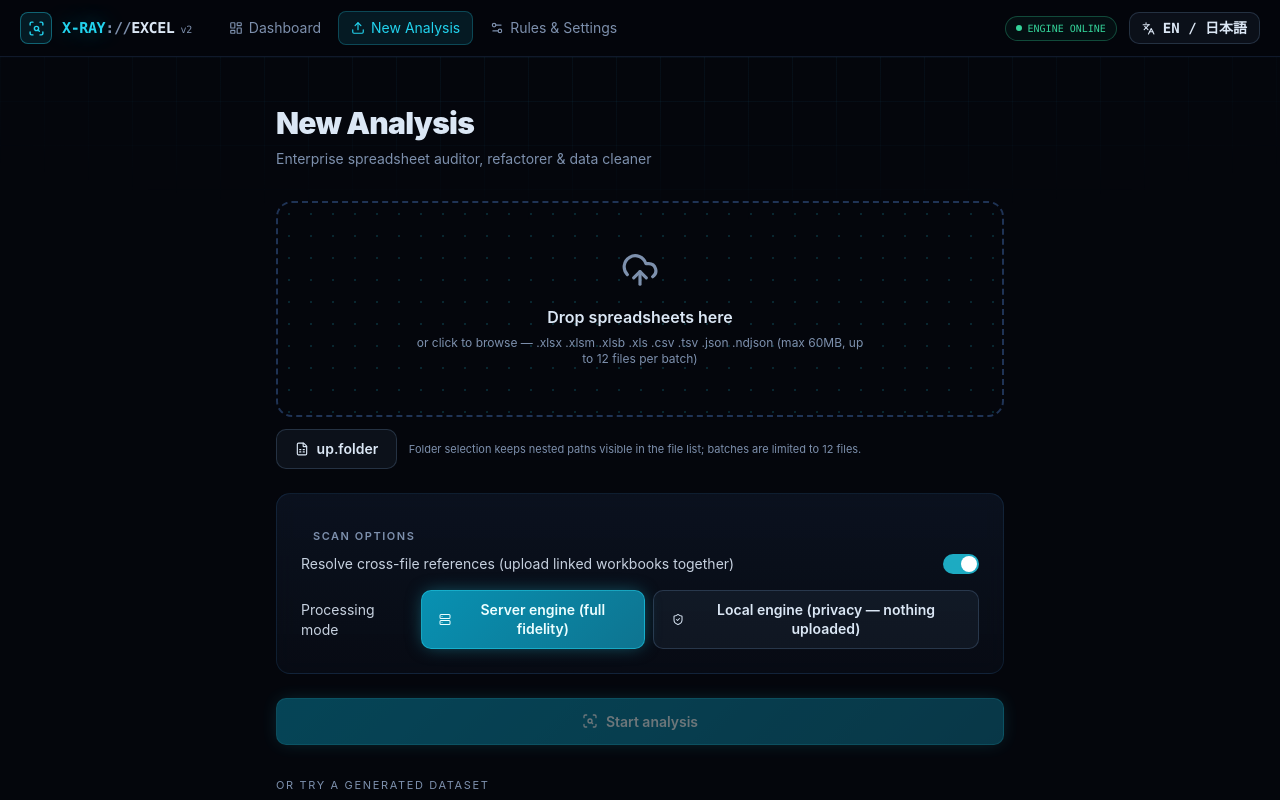
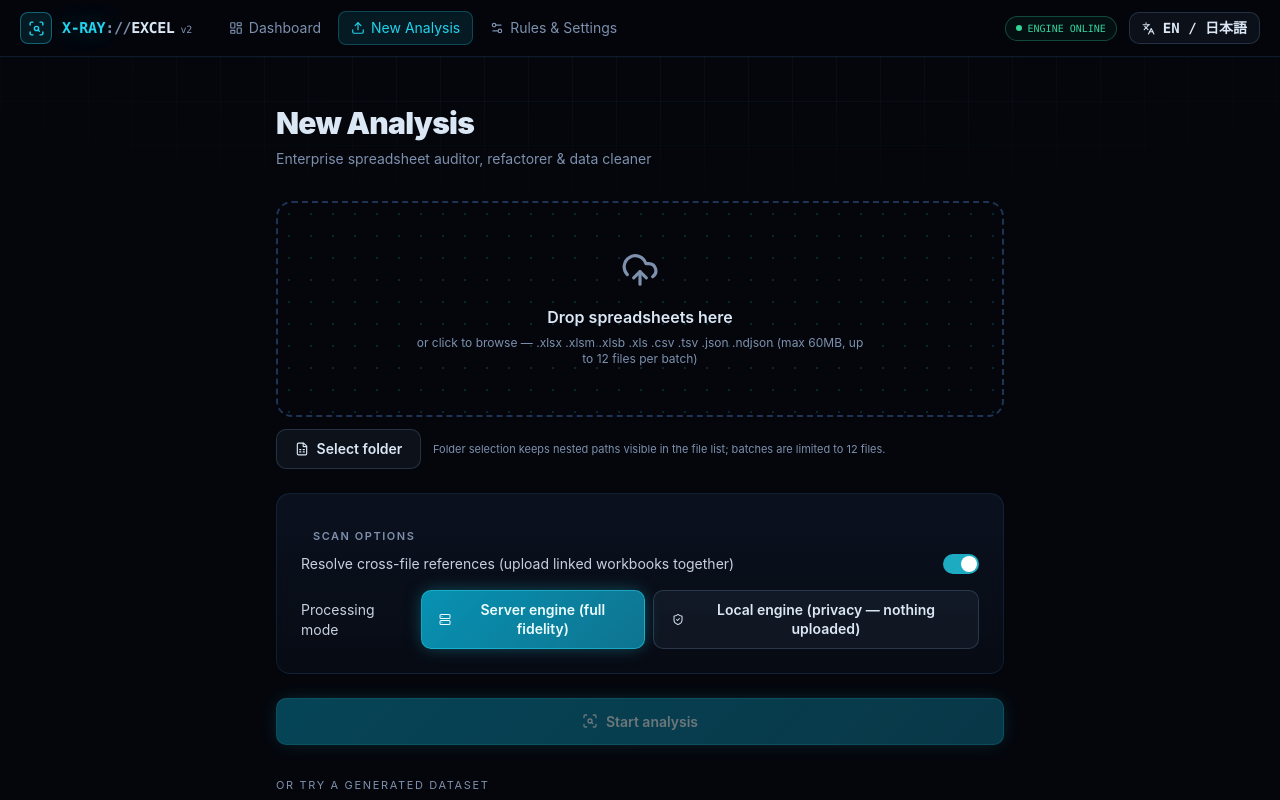
Before and after one commit to Jithin-J-Nair/Xray-Excell-Enterprise-Grade-Spreadsheet-Analysis-Auto-Fix-Engine, a Next.js app: page /analyze in a window 1280 px wide. Shown: the top 800 px of the page. Built offline with nearby package versions, Linux system fonts and the light colour scheme.

Commit message:
feat: localize folder selection control

```diff
--- a/src/components/i18n.tsx
+++ b/src/components/i18n.tsx
@@ -35,6 +35,7 @@
   "dash.local.title": "Local / private mode",
   "dash.local.desc": "Parse files in your browser — bytes never leave your machine.",
   "up.drop.title": "Drop spreadsheets here",
+  "up.folder": "Select folder",
   "up.drop.sub": "or click to browse — .xlsx .xlsm .xlsb .xls .csv .tsv .json .ndjson (max 60MB, up to 12 files per batch)",
   "up.options": "Scan options",
   "up.crossfile": "Resolve cross-file references (upload linked workbooks together)",
@@ -216,6 +217,7 @@
   "dash.local.title": "ローカル / プライベートモード",
   "dash.local.desc": "ブラウザ内で解析 — ファイルのバイト列は端末から出ません。",
   "up.drop.title": "スプレッドシートをドロップ",
+  "up.folder": "フォルダーを選択",
   "up.drop.sub": "またはクリックして選択 — .xlsx .xlsm .xlsb .xls .csv .tsv .json .ndjson（最大60MB・12ファイルまで）",
   "up.options": "スキャン設定",
   "up.crossfile": "クロスファイル参照を解決（リンク先ブックを一緒にアップロード）",
```
